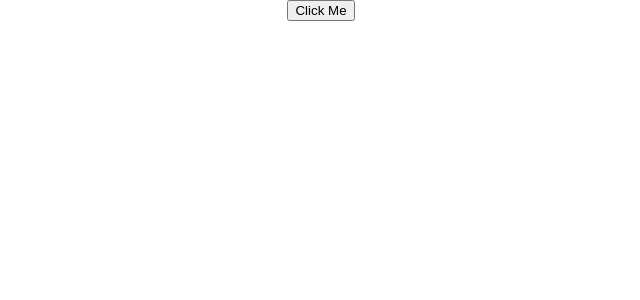
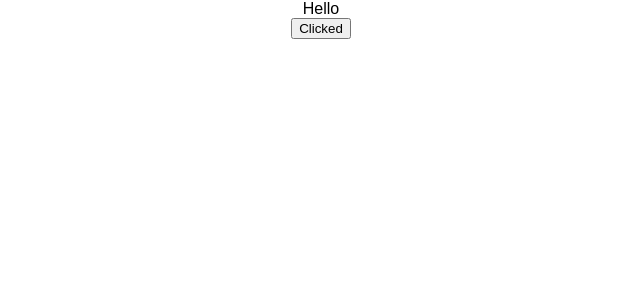
Before and after one commit to Meetkamal256/Learn-react-js, a React (Create React App) app in the folder hello-world/: page / in a window 1280 px wide. Shown: the top 300 px of the page, without its empty margins (319-959 px from the left). Built offline with nearby package versions, Linux system fonts and the light colour scheme.

Commit message:
event binding

```diff
--- a/hello-world/src/App.js
+++ b/hello-world/src/App.js
@@ -8,13 +8,15 @@
 import Counter from './components/Counter'
 import FunctionClick from './components/FunctionClick';
 import ClassClick from './components/ClassClick';
+import EventBind from './components/EventBind';
 
 
 class App extends Component {
   render() {
     return (
       <div className="App">
-        <ClassClick />
+        <EventBind />
+        {/* <ClassClick /> */}
         {/* <FunctionClick /> */}
         {/* <Counter /> */}
         {/* <Message /> */}
--- /dev/null
+++ b/hello-world/src/components/EventBind.js
@@ -0,0 +1,29 @@
+import React, { Component } from 'react'
+
+class EventBind extends Component {
+    constructor(props){
+        super(props)
+
+        this.state = {
+            message: 'Hello'
+        }
+    }
+
+    clickHandler = () =>{
+        this.setState({
+            message: 'Goodbye'
+        })
+    }
+
+  render() {
+    return (
+        <div>
+      <div>{this.state.message}</div>
+      <button onClick={this.clickHandler}>Clicked</button>
+      </div>
+
+    )
+  }
+}
+
+export default EventBind
```
